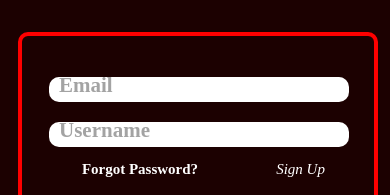
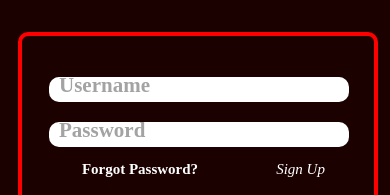
Before and after one commit to JonathanSedlakPSU/LightWeight, a React Native app: screen /Login in a window 390 px wide. Shown: the part 177-372 px from the top of the page. Built offline with nearby package versions, Linux system fonts and the light colour scheme; no server answers.

Commit message:
Report 2

```diff
--- a/App.js
+++ b/App.js
@@ -4,7 +4,6 @@ import { StyleSheet, Text, View, Button, ScrollView } from 'react-native';
 import { NavigationContainer } from '@react-navigation/native';
 import { createBottomTabNavigator } from '@react-navigation/bottom-tabs';
 import { Color, Border, FontSize, FontFamily } from "./GlobalStyles";
-
 
 // Import Firebase Configuration
 import { FIREBASE_AUTH, FIREBASE_DB, addUser} from './FirebaseConfig';
--- a/Screens/LoginScreen.js
+++ b/Screens/LoginScreen.js
@@ -16,11 +16,11 @@ const LoginPage = () => {
 					<View style={[styles.outterLayer]} />
 					<View style={[styles.Layout1]}>
           			<View style={[styles.passwordTextbox]} />
-          			<Text style={[styles.passwordTypo]}>Email</Text>
+          			<Text style={[styles.passwordTypo]}>Username</Text>
         			</View>
 					  <View style={[styles.Layout1]}>
           			<View style={[styles.passwordTextbox]} />
-          			<Text style={[styles.passwordTypo]}>Username</Text>
+          			<Text style={[styles.passwordTypo]}>Password</Text>
         			</View>
 
 					  <Text style={[styles.forgotPassword, styles.loginPagePosition]}>Forgot Password?</Text>
```
